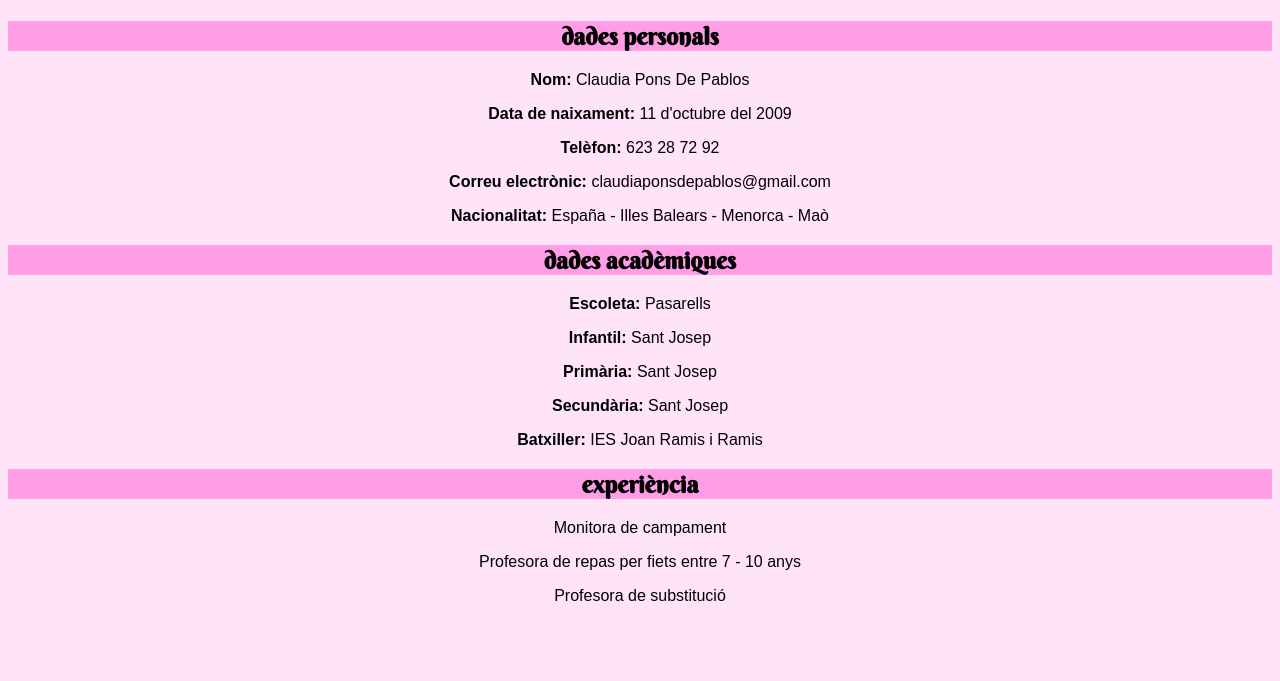
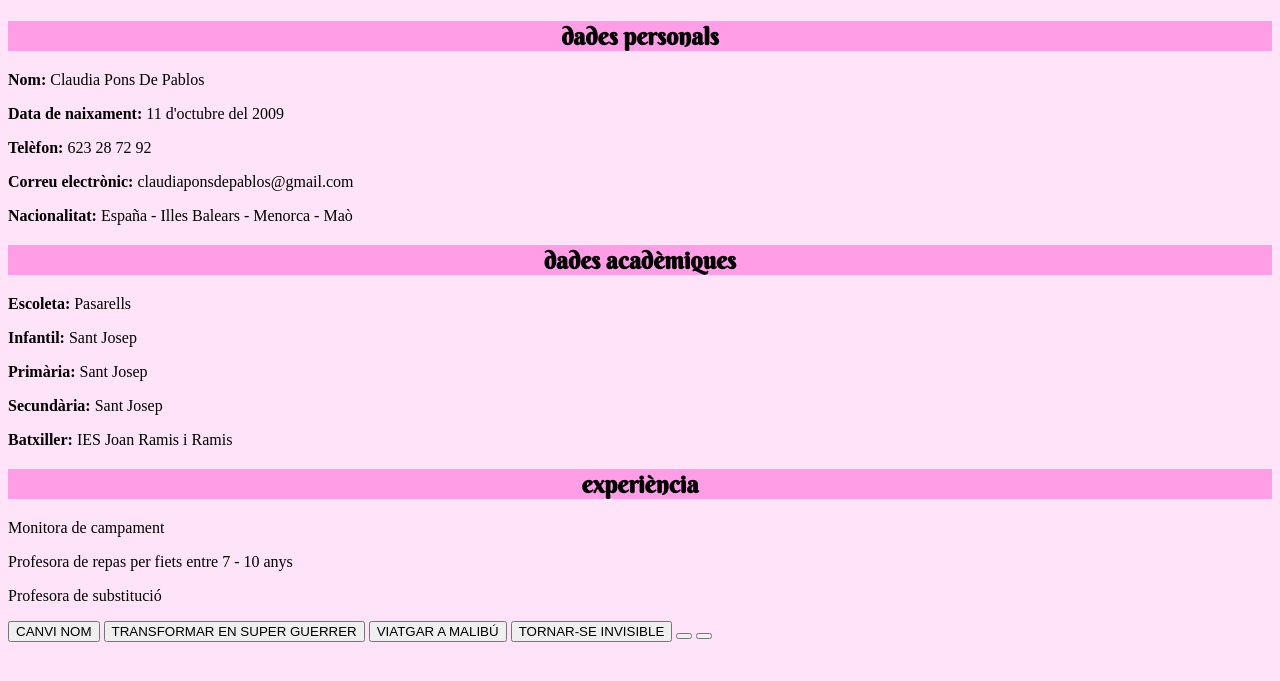
Before and after one commit to cpons21179-prog/curriculum, a plain HTML site: page index.html in a window 1280 px wide. Shown: the part 77-758 px from the top of the page. Drawn offline with Linux system fonts and the light colour scheme; a web font is replaced by a local one.

Commit message:
Add files via upload
script de diverses coses

```diff
--- a/index.html
+++ b/index.html
@@ -2,6 +2,7 @@
 <html lang="en">
 
 <head><link rel="stylesheet" href="style.css">
+    <script src="./script.js"></script>
     <link rel="preconnect" href="https://fonts.googleapis.com">
 <link rel="preconnect" href="https://fonts.gstatic.com" crossorigin>
 <link href="https://fonts.googleapis.com/css2?family=Alan+Sans:wght@300..900&family=Berkshire+Swash&family=Comic+Relief:wght@400;700&family=DM+Serif+Text:ital@0;1&family=Ultra&display=swap" rel="stylesheet">
@@ -10,29 +11,35 @@
 <link href="https://fonts.googleapis.com/css2?family=Alan+Sans:wght@300..900&family=Berkshire+Swash&family=Comic+Relief:wght@400;700&family=DM+Serif+Text:ital@0;1&family=Funnel+Sans:ital,wght@0,300..800;1,300..800&family=Ultra&display=swap" rel="stylesheet">
 </head>
 <body>
-    <img src="https://drive.google.com/thumbnail?id=1g6wAkWLi1-1NY6IeeOoZOwvjWkFpAmzP" width="7%">
+    <img id="foto" src="https://drive.google.com/thumbnail?id=1g6wAkWLi1-1NY6IeeOoZOwvjWkFpAmzP" width="7%">
     <section>
         <h2 id="daDes_personals">dades personals</h2>
-        <p id="texto"><strong>Nom: </strong>Claudia Pons De Pablos</p>
-        <p id="texto"><strong>Data de naixament: </strong>11 d'octubre del 2009</p>
-        <p id="texto"><strong>Telèfon: </strong>623 28 72 92</p>
-        <p id="texto"><strong>Correu electrònic: </strong>claudiaponsdepablos@gmail.com</p>
-        <p id="texto"><strong>Nacionalitat: </strong>España - Illes Balears - Menorca - Maò</p>
+        <p id="nom"><strong>Nom: </strong>Claudia Pons De Pablos</p>
+        <p ><strong>Data de naixament: </strong>11 d'octubre del 2009</p>
+        <p ><strong>Telèfon: </strong>623 28 72 92</p>
+        <p ><strong>Correu electrònic: </strong>claudiaponsdepablos@gmail.com</p>
+        <p ><strong>Nacionalitat: </strong>España - Illes Balears - Menorca - Maò</p>
     </section>
     <section>
         <h2 id="daDes_acadèmiques">dades acadèmiques</h2>
-        <p id="texto"><strong>Escoleta: </strong>Pasarells</p>
-        <p id="texto"><strong>Infantil: </strong>Sant Josep</p>
-        <p id="texto"><strong>Primària: </strong>Sant Josep </p>
-        <p id="texto"><strong>Secundària: </strong>Sant Josep</p>
-        <p id="texto"><strong>Batxiller: </strong>IES Joan Ramis i Ramis</p>
+        <p ><strong>Escoleta: </strong>Pasarells</p>
+        <p ><strong>Infantil: </strong>Sant Josep</p>
+        <p ><strong>Primària: </strong>Sant Josep </p>
+        <p ><strong>Secundària: </strong>Sant Josep</p>
+        <p ><strong>Batxiller: </strong>IES Joan Ramis i Ramis</p>
     </section>
     <section>
     <h2 id="exPeriència"> experiència</h2>
     <section>
-        <p id="texto">Monitora de campament</p>
-        <p id="texto">Profesora de repas per fiets entre 7 - 10 anys</p>
-        <p id="texto">Profesora de substitució</p>
+        <p >Monitora de campament</p>
+        <p >Profesora de repas per fiets entre 7 - 10 anys</p>
+        <p >Profesora de substitució</p>
     </section>
+    <button onclick="claudia()">CANVI NOM</button>
+    <button onclick="canvifoto()">TRANSFORMAR EN SUPER GUERRER</button>
+    <button onclick="">VIATGAR A MALIBÚ</button>
+    <button onclick="harrypotter()">TORNAR-SE INVISIBLE</button>
+    <button onclick=""></button>
+    <button></button>
 </body>
 </html>
--- /dev/null
+++ b/script.js
@@ -0,0 +1,17 @@
+function claudia(){
+    let nom = prompt("¿COMO QUIERES LLAMARTE?")
+    document.getElementById("nom").innerHTML = "Nom: "+nom;
+}
+
+function canvifoto(){
+    let foto = prompt("Que quieres ser?");
+    document.getElementById("foto").src = foto
+}
+
+function harrypotter(){
+    if(document.getElementById("foto").hidden == true){
+        document.getElementById("foto").hidden = false
+    }else{
+        document.getElementById("foto").hidden = true
+    }
+}
```
